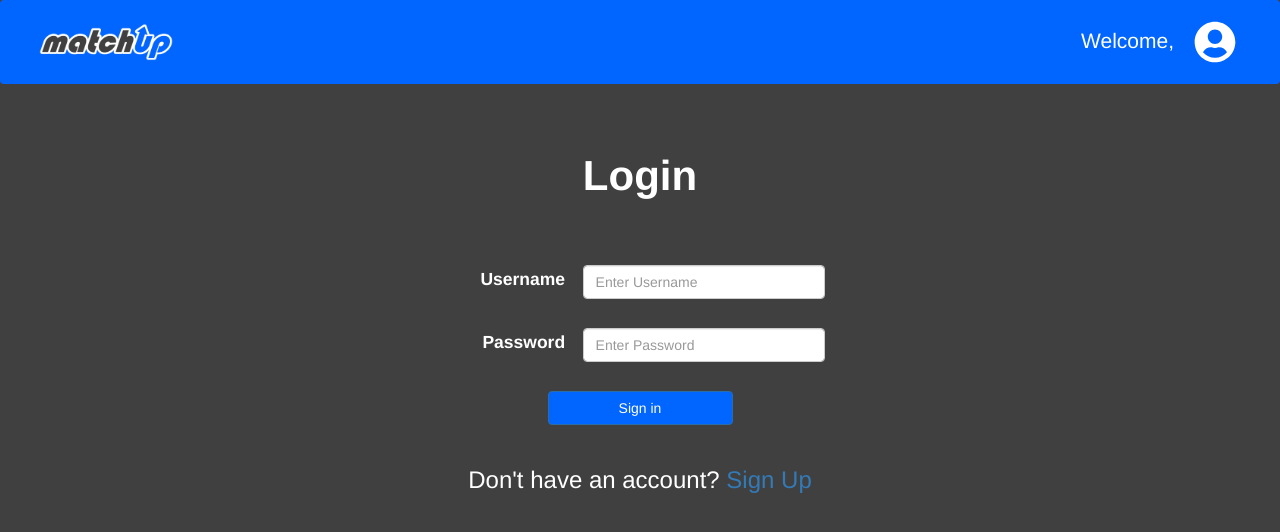
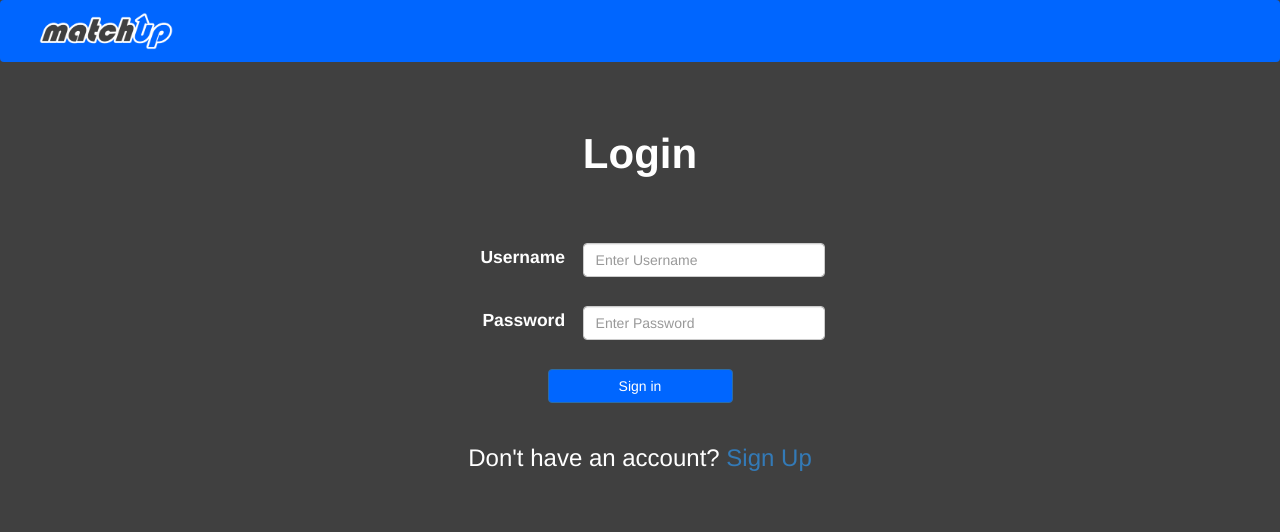
Before and after one commit to C-Dahr/matchup, a Vue app in the folder client/: page / in a window 1280 px wide. Shown: the top 532 px of the page. Built offline with nearby package versions, Linux system fonts and the light colour scheme.

Commit message:
Fixed checking if user is logged in for new navbar

```diff
--- a/client/src/components/Navbar.vue
+++ b/client/src/components/Navbar.vue
@@ -2,7 +2,7 @@
   <div>
     <b-navbar toggleable="lg" id="navbar-main">
       <b-navbar-brand  href="/"></b-navbar-brand>
-      <b-navbar-nav class="ml-auto" id="navbar-right">
+      <b-navbar-nav v-if="isLoggedIn" class="ml-auto" id="navbar-right">
         <b-collapse id="nav-collapse" is-nav>
           <b-nav-text id="welcome-msg">Welcome, {{ username }}</b-nav-text>
         </b-collapse>
@@ -70,4 +70,10 @@ export default {
   padding: 0;
 }
 
+.navbar-nav>li>.dropdown-menu {
+  border-top-left-radius: 5px !important;
+  border-top-right-radius: 5px !important;
+  max-width: 50px;
+}
+
 </style>
```
